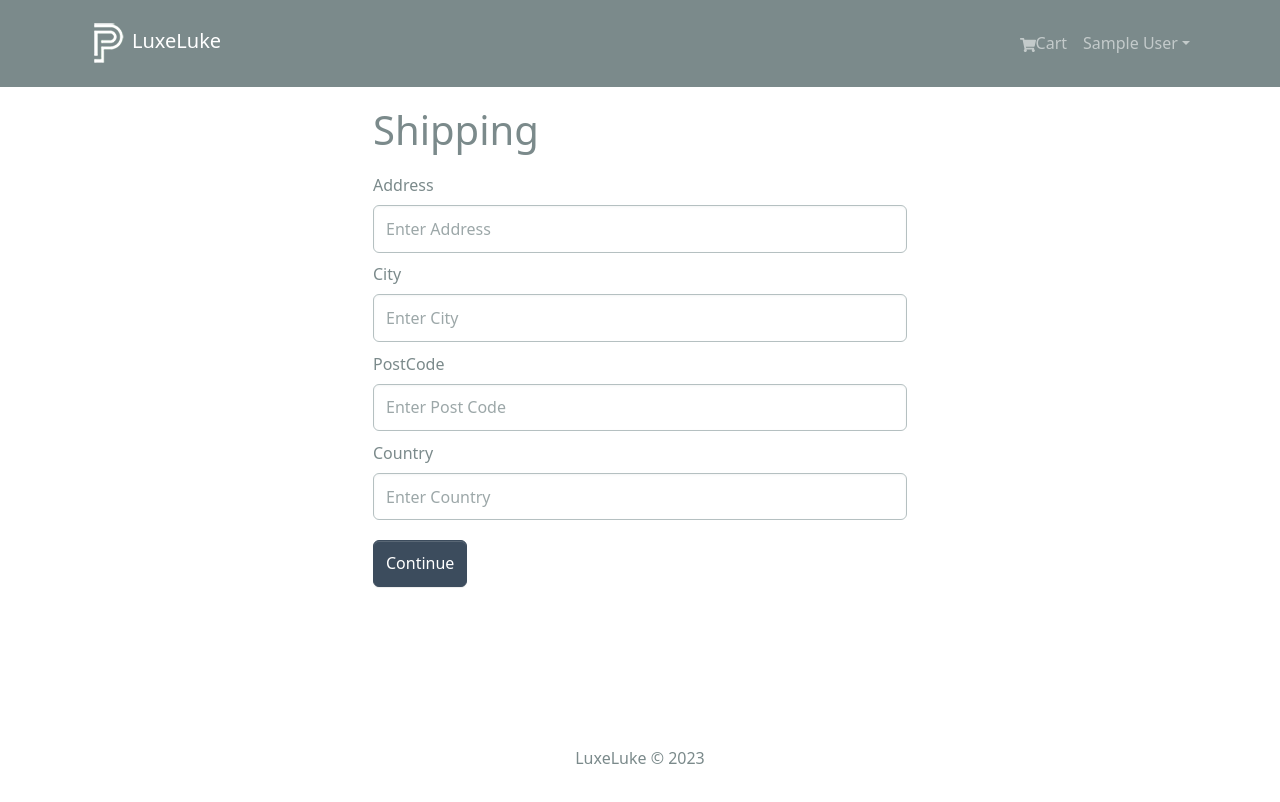
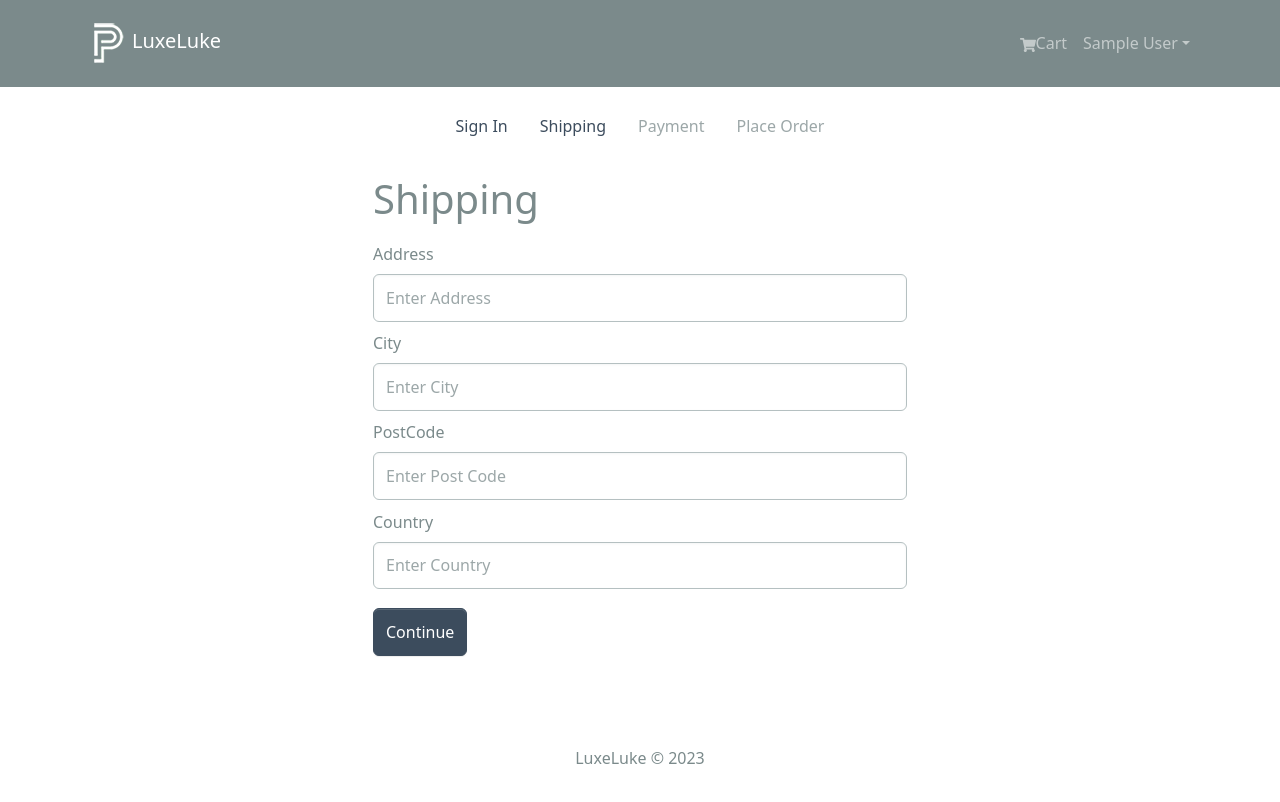
Before and after one commit to lukezje16/LuxeLuke, a React (Create React App) app in the folder frontend/: page /shipping in a window 1280 px wide. Shown: the top 802 px of the page. Built offline with nearby package versions, Linux system fonts and the light colour scheme; sample sign-in values are in the browser's storage.

Commit message:
added a checkout Nav for checkout steps

```diff
--- /dev/null
+++ b/frontend/src/components/CheckoutSteps.jsx
@@ -0,0 +1,48 @@
+import React from "react";
+import { Nav } from "react-bootstrap";
+import { LinkContainer } from "react-router-bootstrap";
+
+const CheckoutSteps = ({ step1, step2, step3, step4 }) => {
+  return (
+    <Nav className="justify-content-center mb-4">
+      <Nav.Item>
+        {step1 ? (
+          <LinkContainer to="/login">
+            <Nav.Link>Sign In</Nav.Link>
+          </LinkContainer>
+        ) : (
+          <Nav.Link disabled>Sign In</Nav.Link>
+        )}
+      </Nav.Item>
+      <Nav.Item>
+        {step2 ? (
+          <LinkContainer to="/shipping">
+            <Nav.Link>Shipping</Nav.Link>
+          </LinkContainer>
+        ) : (
+          <Nav.Link disabled>Shipping</Nav.Link>
+        )}
+      </Nav.Item>
+      <Nav.Item>
+        {step3 ? (
+          <LinkContainer to="/payment">
+            <Nav.Link>Payment</Nav.Link>
+          </LinkContainer>
+        ) : (
+          <Nav.Link disabled>Payment</Nav.Link>
+        )}
+      </Nav.Item>
+      <Nav.Item>
+        {step4 ? (
+          <LinkContainer to="/placeorder">
+            <Nav.Link>Place Order</Nav.Link>
+          </LinkContainer>
+        ) : (
+          <Nav.Link disabled>Place Order</Nav.Link>
+        )}
+      </Nav.Item>
+    </Nav>
+  );
+};
+
+export default CheckoutSteps;
--- a/frontend/src/pages/ShippingPage.jsx
+++ b/frontend/src/pages/ShippingPage.jsx
@@ -5,6 +5,7 @@
 import { useDispatch, useSelector } from "react-redux";
 import { useNavigate } from "react-router-dom";
 import { saveShippingAddress } from "../slices/cartSlice.js";
+import CheckoutSteps from "../components/CheckoutSteps";
 
 const ShippingPage = () => {
   //get cart from redux store
@@ -27,6 +28,7 @@
 
   return (
     <FormContainer>
+      <CheckoutSteps step1 step2></CheckoutSteps>
       <h1>Shipping</h1>
       <Form onSubmit={submitHandler}>
         <Form.Group controlId="address" className="my-2">
```
